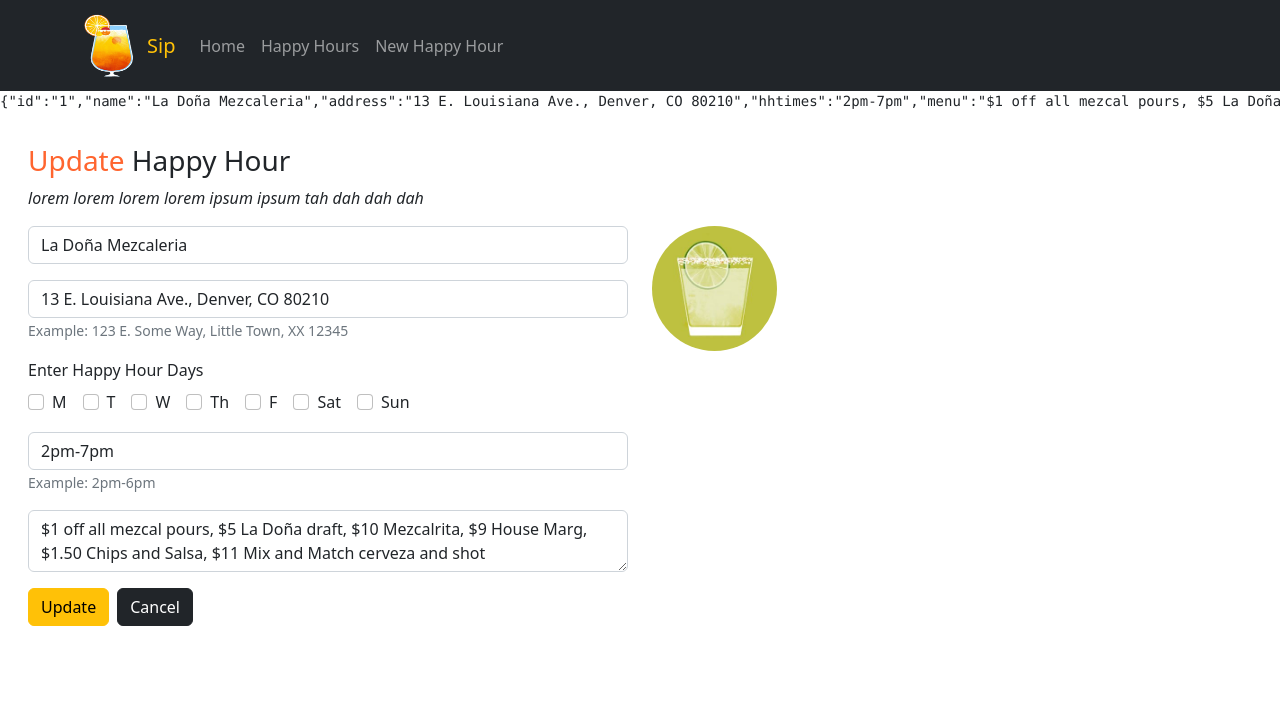
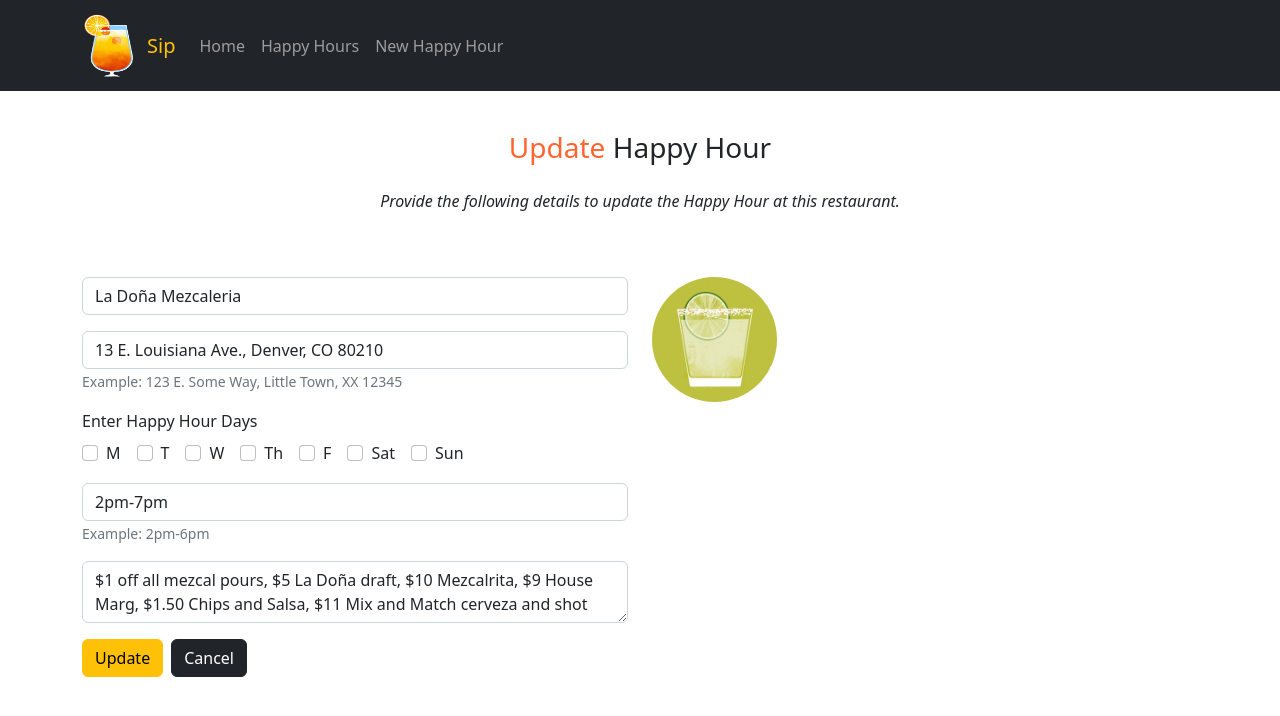
Before and after one commit to ramirezm19/Final_Project, a React (Create React App) app: page /Restaurants/edit/1 in a window 1280 px wide. Shown: the top 716 px of the page. Built offline with nearby package versions, Linux system fonts and the light colour scheme; data requests are answered from the project's data file.

Commit message:
clean up in formatting and text

```diff
--- a/src/Components/Restaurants/AddHH/AddHH.js
+++ b/src/Components/Restaurants/AddHH/AddHH.js
@@ -55,13 +55,12 @@ let AddHH = () => {
 
     return (
         <React.Fragment>
-            <pre>{JSON.stringify(state.restaurant)}</pre>
             <section className='add-hh p-3'>
-                <div className='container-fluid'>
+                <div className='container'>
                     <div className='row'>
                         <div className='col'>
-                        <p className='h3'><span className='update'>Add</span> Happy Hour</p>
-                            <p className='fst-italic'>lorem lorem lorem lorem ipsum ipsum tah dah dah dah</p>
+                        <p className='h3 text-center mt-4'><span className='update'>Add</span> Happy Hour</p>
+                            <p className='fst-italic text-center mt-4'>Please provide the following information to submit a new Happy Hour.</p>
                         </div>
                     </div>
                     <div className='row'>
--- a/src/Components/Restaurants/EditHH/EditHH.js
+++ b/src/Components/Restaurants/EditHH/EditHH.js
@@ -81,16 +81,15 @@ let EditHH = () => {
         <React.Fragment>
             {
                 loading ? <Spinner /> : <React.Fragment>
-                    <pre>{JSON.stringify(restaurant)}</pre>
                     <section className='add-hh p-3'>
-                        <div className='container-fluid'>
+                        <div className='container align-items-center'>
                             <div className='row align-items-center'>
                                 <div className='col'>
-                                    <p className='h3'><span className='update'>Update</span> Happy Hour</p>
-                                    <p className='fst-italic'>lorem lorem lorem lorem ipsum ipsum tah dah dah dah</p>
+                                    <p className='h3 text-center mt-4'><span className='update'>Update</span> Happy Hour</p>
+                                    <p className='fst-italic text-center mt-4'>Provide the following details to update the Happy Hour at this restaurant.</p>
                                 </div>
                             </div>
-                            <div className='row'>
+                            <div className='row mt-5'>
                                 <div className='col-md-6'>
                                     <Form onSubmit={submitForm}>
                                         <Form.Group className="mb-3" controlId="restaurantName">
--- a/src/Components/Restaurants/HHList/HHList.js
+++ b/src/Components/Restaurants/HHList/HHList.js
@@ -87,13 +87,19 @@ let HHList = () => {
                 <div className='container'>
                     <div className='grid'>
                         <div className='row'>
-                            <div className='col'>
-                                <p className='h3'>Happy Hour List
-                                    <Link to={'/Restaurants/add'}>
+                            <div className='col text-center'>
+                                <p className='h3 text-center mt-4'>Happy Hour List </p>
+                                    {/* <Link to={'/Restaurants/add'}>
+                                        <Button variant='warning m-3'> <i className='fa fa-plus-circle'></i> New Happy Hour</Button>
+                                    </Link> */}
+
+                                <p className="fst-italic text-center mt-4">This is the list of Happy Hours available in your area.</p>
+
+                                <Link to={'/Restaurants/add'}>
                                         <Button variant='warning m-3'> <i className='fa fa-plus-circle'></i> New Happy Hour</Button>
                                     </Link>
-                                </p>
-                                <p className="fst-italic">Some Lorem is supposed to go in here but for whatever reason it won't do it for me right now but I will put something in here to include information about the search and the list of restaurants.</p>
+
+                                <p className="fst-italic text-center mt-4">Use this button to add a new Happy Hour to the list.</p>
                             </div>
                         </div>
                         <div className='row'>
--- a/src/Components/Restaurants/ViewHH/ViewHH.js
+++ b/src/Components/Restaurants/ViewHH/ViewHH.js
@@ -63,8 +63,8 @@ let ViewHH = () => {
                 <div className='container'>
                     <div className='row'>
                         <div className='col'>
-                            <p className='h3'><span className='update'>View</span> Happy Hour</p>
-                            <p className='fst-italic'>blah blah blah blah blah blah blah blah blah blah blah blah blah blah blah blah</p>
+                            <p className='h3 text-center mt-4'><span className='update'>View</span> Happy Hour</p>
+                            <p className='fst-italic text-center mt-4'>Restaurant Happy Hour details.</p>
                         </div>
                     </div>
                 </div>
```
